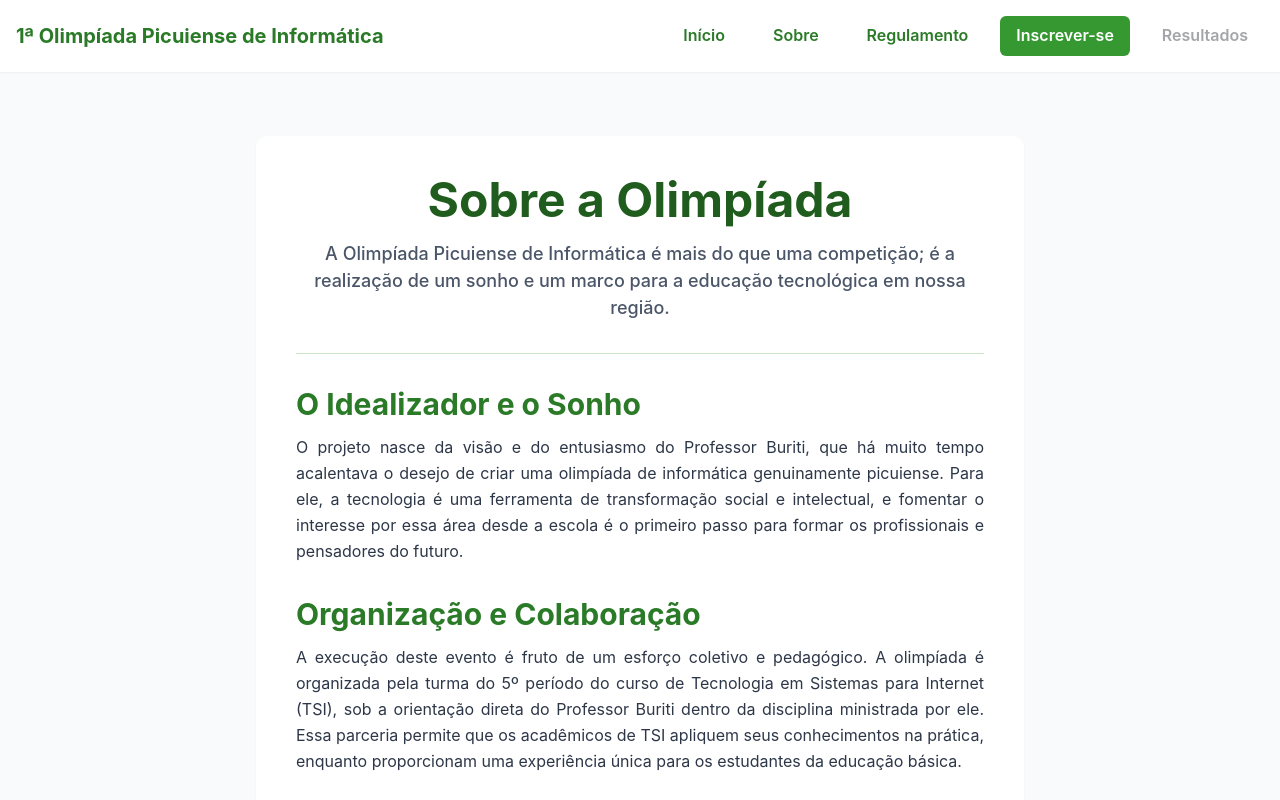
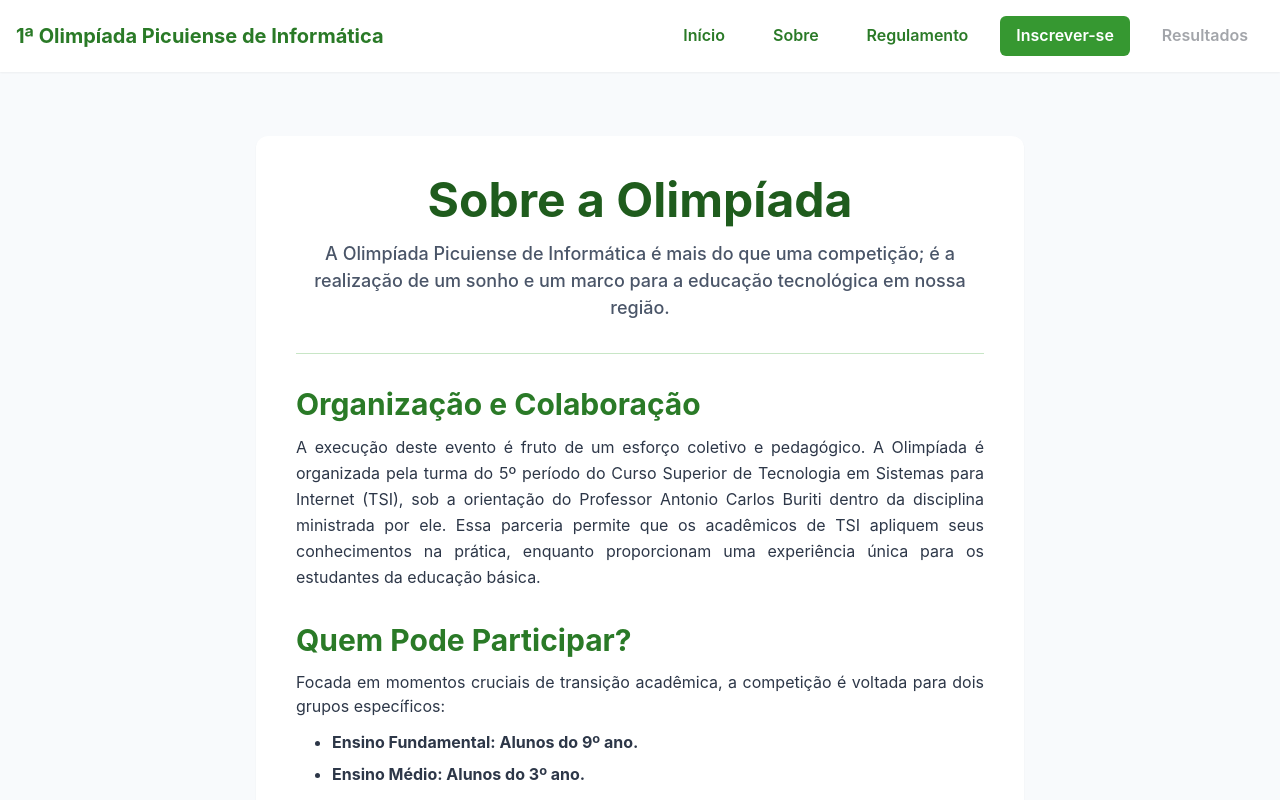
Before and after one commit to EmerSormany/olimpiadainformatica, a React (Vite) app in the folder olimpiadas-frontend/: page /about in a window 1280 px wide. Shown: the top 800 px of the page. Built offline with nearby package versions, Linux system fonts and the light colour scheme.

Commit message:
alteração na página about

```diff
--- a/olimpiadas-frontend/src/pages/About.jsx
+++ b/olimpiadas-frontend/src/pages/About.jsx
@@ -40,20 +40,10 @@ export default function About() {
 
           <Box>
             <Heading as="h2" size="lg" color="greenOlympics.600" mb={3}>
-              O Idealizador e o Sonho
-            </Heading>
-            <Text color="gray.700" lineHeight="tall" textAlign='justify'>
-              O projeto nasce da visão e do entusiasmo do Professor Buriti, que há muito tempo acalentava o desejo de criar uma olimpíada de informática genuinamente picuiense. Para ele, a tecnologia é uma ferramenta de transformação social e intelectual, e fomentar o interesse por essa área desde a escola é o primeiro passo para formar os profissionais e pensadores do futuro.
-            </Text>
-          </Box>
-
-          <Box>
-            <Heading as="h2" size="lg" color="greenOlympics.600" mb={3}>
               Organização e Colaboração
             </Heading>
             <Text color="gray.700" lineHeight="tall" textAlign='justify'>
-              A execução deste evento é fruto de um esforço coletivo e pedagógico. A olimpíada é organizada pela turma do 5º período do curso de Tecnologia em Sistemas para Internet (TSI), sob a orientação direta do Professor Buriti dentro da disciplina ministrada por ele. Essa parceria permite que os acadêmicos de TSI apliquem seus conhecimentos na prática, enquanto proporcionam uma experiência única para os estudantes da educação básica.
-            </Text>
+              A execução deste evento é fruto de um esforço coletivo e pedagógico. A Olimpíada é organizada pela turma do 5º período do Curso Superior de Tecnologia em Sistemas para Internet (TSI), sob a orientação do Professor Antonio Carlos Buriti dentro da disciplina ministrada por ele. Essa parceria permite que os acadêmicos de TSI apliquem seus conhecimentos na prática, enquanto proporcionam uma experiência única para os estudantes da educação básica.            </Text>
           </Box>
 
           <Box w="100%">
```
